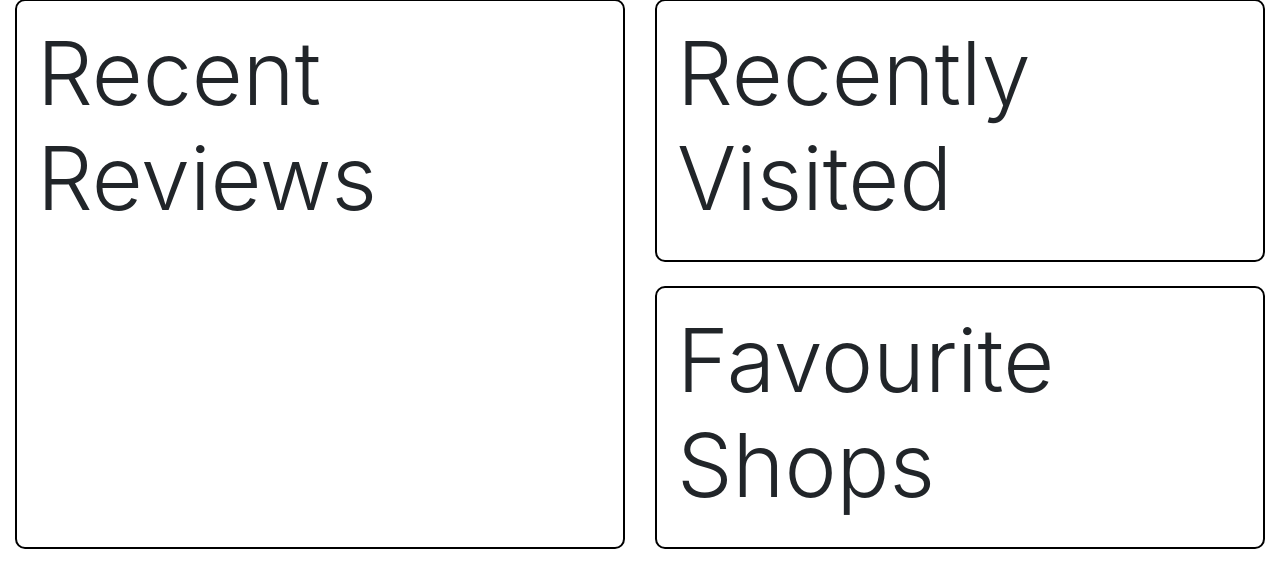
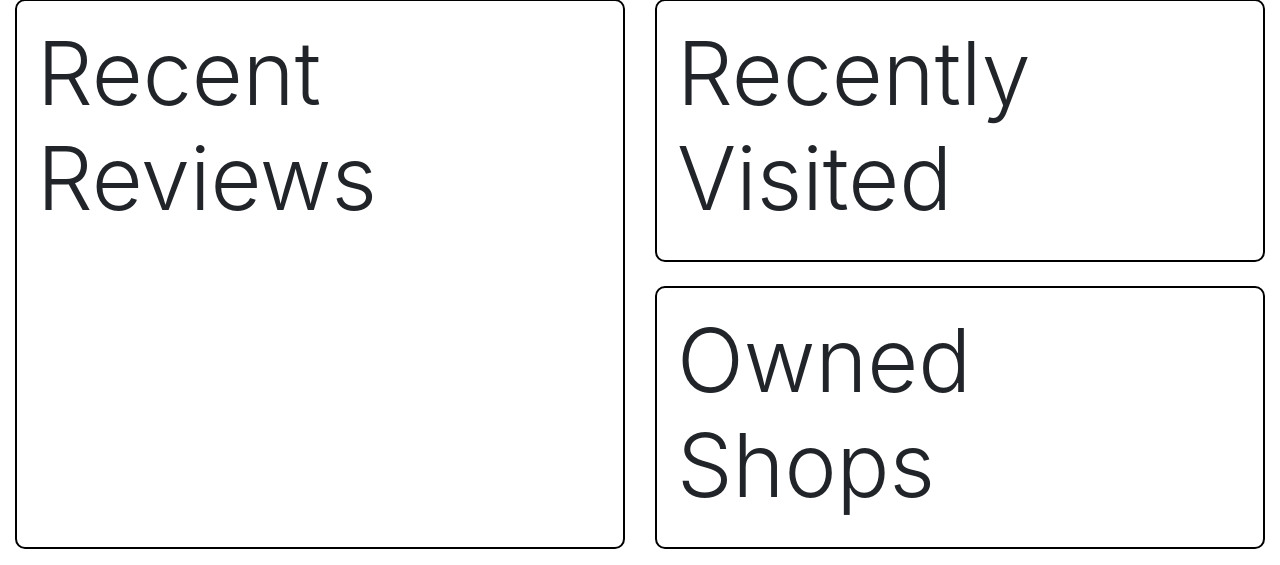
Before and after one commit to Mark-McNaught/Brew_Review_Project, a Django app: page /BrewReview/profile/ in a window 1280 px wide. Shown: the part 489-1054 px from the top of the page. Run offline with Django 3.2, Linux system fonts and the light colour scheme; the visitor is signed in with stand-in values (Sample User, id 1); data that the repository does not hold is empty.

Commit message:
changed favourite to owned shops

```diff
--- a/BrewReview/views.py
+++ b/BrewReview/views.py
@@ -228,9 +228,8 @@ def delete_account(request):
 @login_required
 def profile(request):
     shops = []
-    favourites = []
+    user_id = request.user.id
     try:
-        user_id = request.user.id
         user_reviews = Review.objects.filter(user=user_id)
         recent_reviews=user_reviews.order_by('-date')
         for review in recent_reviews:
@@ -247,19 +246,5 @@ def profile(request):
     except:
         shops = None
         recent_reviews = None
-    try:
-        favourite_shops = FavouriteShops.object.filter(user=user_id)
-        for favourite in favourite_shops:
-            shop_name = CoffeeShop.objects.get(pk=favourite.coffee_shop_id).name
-            slug = CoffeeShop.objects.get(pk=favourite.coffee_shop_id).slug
-            favourite.shop_name = shop_name
-            favourite.shop_slug = slug
-            shop_info = {
-                'name': favourite.coffee_shop.name,
-                'slug': favourite.coffee_shop.slug,
-                'rating': favourite.coffee_shop.rating
-            }
-            favourites.append(shop_info)
-    except:
-        favourites = None
-    return render(request, 'BrewReview/profile.html', context = {'navbar_active':'profile', 'recent_reviews': recent_reviews, 'shops':shops, 'favourites':favourites})
+    owned_shops = CoffeeShop.objects.filter(owner_id=user_id)
+    return render(request, 'BrewReview/profile.html', context = {'navbar_active':'profile', 'recent_reviews': recent_reviews, 'shops':shops, 'owned_shops':owned_shops})
--- a/templates/BrewReview/profile.html
+++ b/templates/BrewReview/profile.html
@@ -109,9 +109,9 @@ Profile
                 </div>
                 <div class="col-md-12">
                     <div class="custom-container_2 h-100">
-                        <h1 class="display-2">Favourite Shops</h1>
+                        <h1 class="display-2">Owned Shops</h1>
                         <div class="row">
-                            {% for shop in favourites %}
+                            {% for shop in owned_shops %}
                             <div class="col-md-4 mb-5">
                                 <div class="card h-100">
                                     {% if shop.picture %}
```
